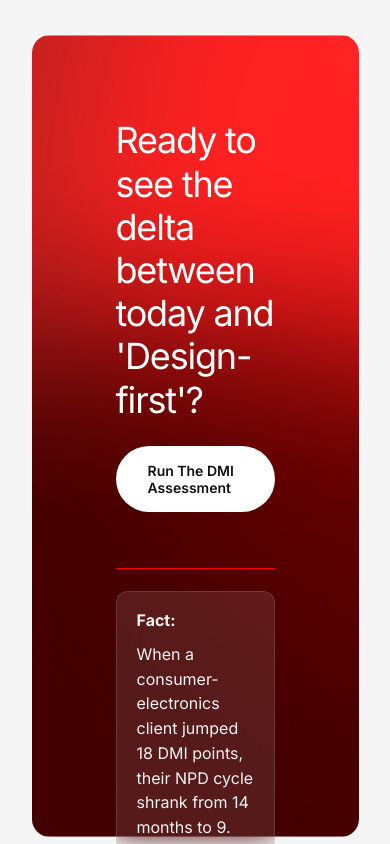
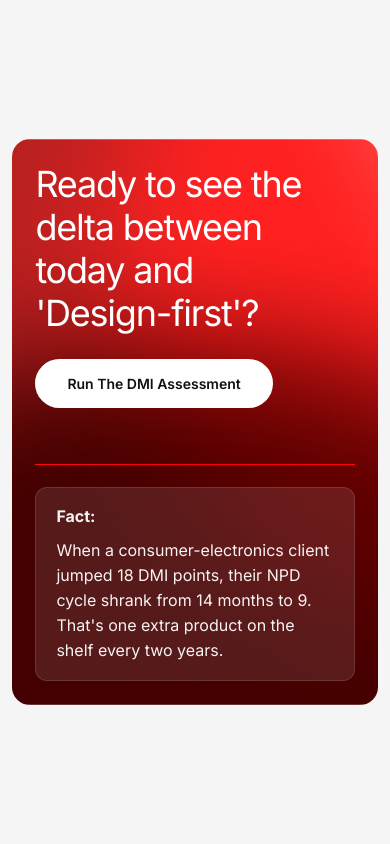
Before and after one commit to bang-id/dmi-form, a React (Vite) app: page / in a window 390 px wide. Built offline with nearby package versions, Linux system fonts and the light colour scheme.

Commit message:
reduced padding for mobile screens

```diff
--- a/styles.css
+++ b/styles.css
@@ -77,7 +77,7 @@
     background:url('/assets/start-bg.png') center/cover no-repeat;
     height: auto;                   /* hug content instead of fixed height */
     min-height: auto;               /* remove minimum height constraint */
-    padding: 84px;
+    padding: clamp(20px, 6vw, 96px);
   }
 
   /* Result screen styling */
@@ -702,7 +702,7 @@ html, body{ overflow:hidden; }
   --hero-mx: clamp(16px, 5vw, 56px);   /* left/right */
   --hero-my: clamp(20px, 6vw, 96px);   /* top/bottom */
 }
-
+/*
 .hero{
   margin-inline: var(--hero-mx);
   margin-block: var(--hero-my);
@@ -711,4 +711,4 @@ html, body{ overflow:hidden; }
 .hero--start{
   margin-inline: var(--hero-mx);
   margin-block: var(--hero-my);
-}
+} */
```
Also changed, not shown: 5 other files (tests, documents, lock files or other folders).
